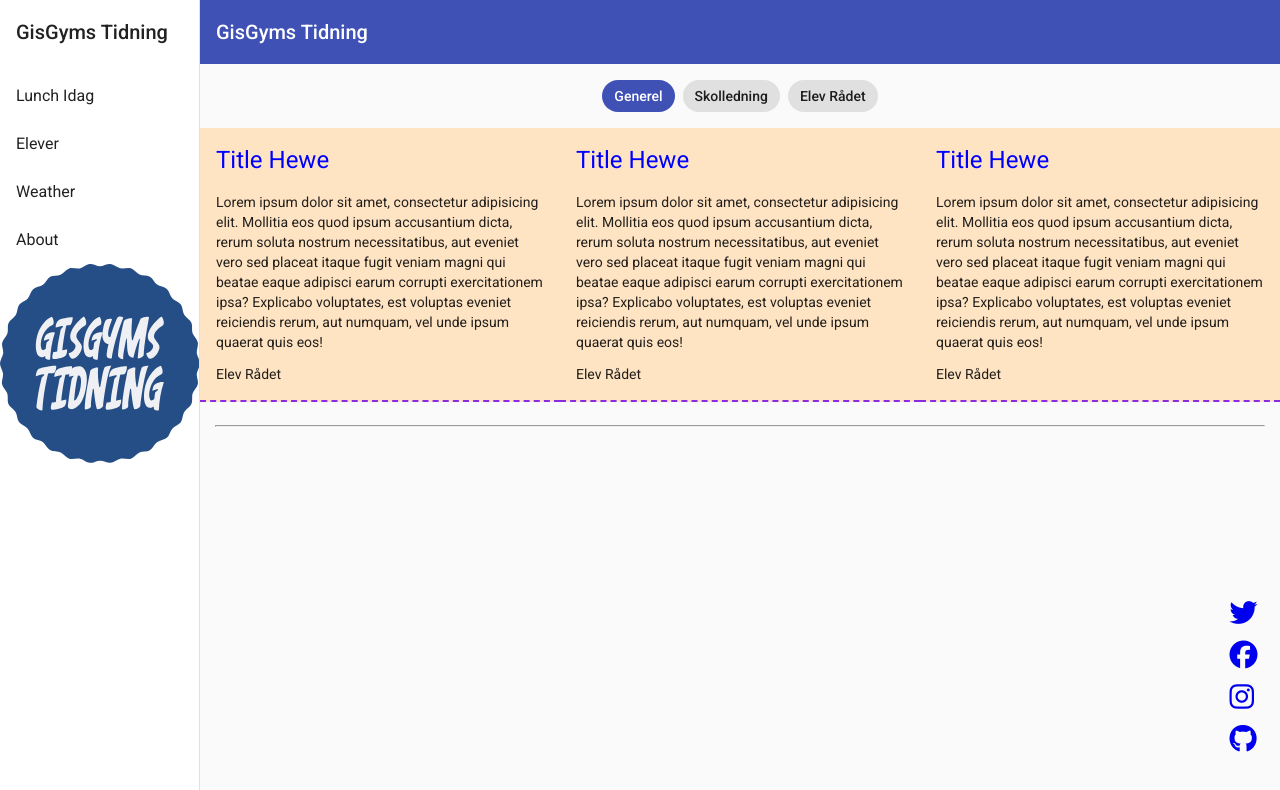
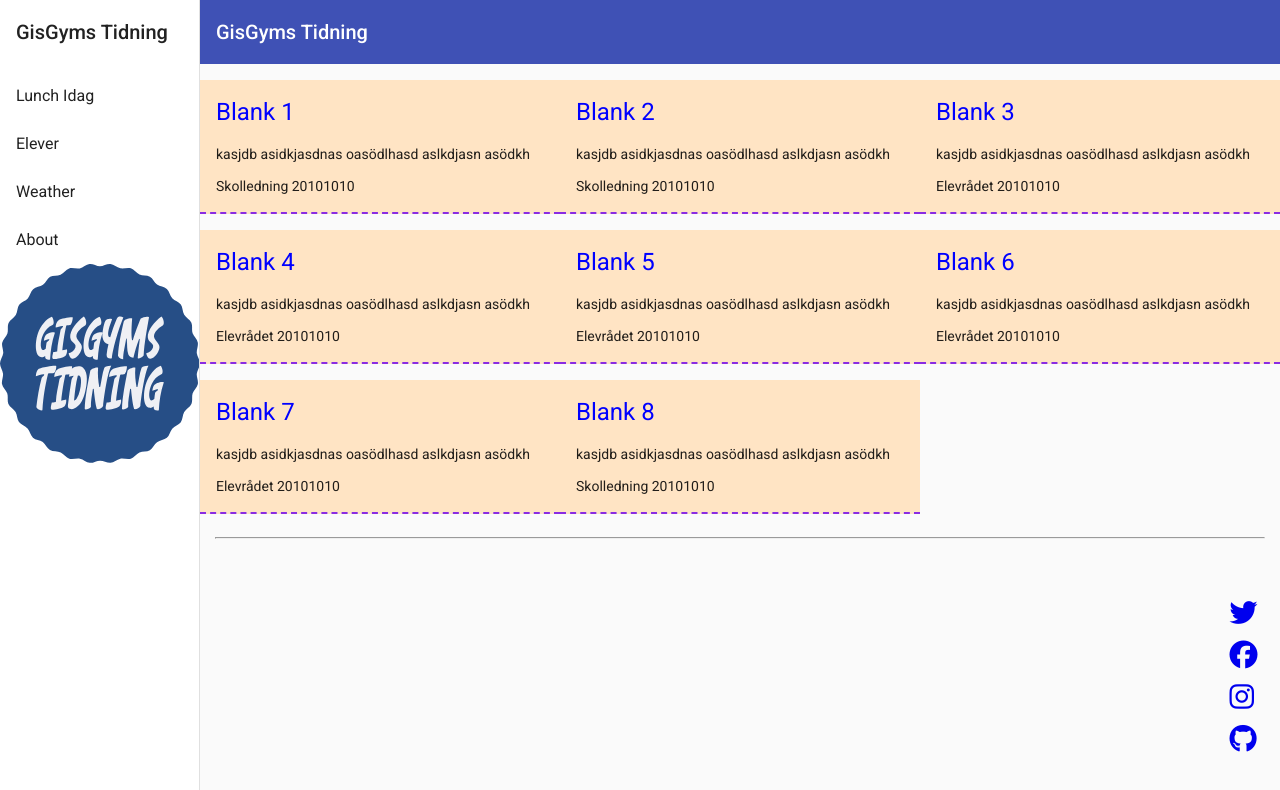
Before and after one commit to abdalrahman01/GisGyms-Tidning, an Angular app: page / in a window 1280 px wide. Shown: the top 790 px of the page. Built offline with nearby package versions, Linux system fonts and the light colour scheme.

Commit message:
added a json file for news articles

```diff
--- a/src/app/home/home.component.html
+++ b/src/app/home/home.component.html
@@ -1,51 +1,28 @@
 <div class="container">
     <div class="logo">
     </div>
-    <div class="author-chips">
+    <!-- <div class="author-chips">
         <mat-chip-list aria-label="Fish selection">
-            <mat-chip selected>Generel</mat-chip>
-            <mat-chip>Skolledning</mat-chip>
-            <mat-chip>Elev Rådet</mat-chip>
-          </mat-chip-list>
-    </div>
+            <mat-chip (click)="select_choice('Generel')">Generel</mat-chip>
+            <mat-chip (click)="select_choice('Skolledning')">Skolledning</mat-chip>
+            <mat-chip (click)="select_choice('Elevrådet')">Elev Rådet</mat-chip>
+        </mat-chip-list>
+
+    </div> -->
     <section class="news">
         <div class="news__items row">
-            <div class="news__item col-sm-12 col-md-6 col-lg-4">
+            <div class="news__item col-sm-12 col-md-6 col-lg-4" *ngFor="let artikel of News">
                 <h1 class="news__title">
-                    Title Hewe
+                    {{artikel.title}}
                 </h1>
                 <p class="news__content">
-                    Lorem ipsum dolor sit amet, consectetur adipisicing elit. Mollitia eos quod ipsum accusantium dicta, rerum soluta nostrum necessitatibus, aut eveniet vero sed placeat itaque fugit veniam magni qui beatae eaque adipisci earum corrupti exercitationem ipsa? Explicabo voluptates, est voluptas eveniet reiciendis rerum, aut numquam, vel unde ipsum quaerat quis eos!
+                    {{artikel.content}}
                 </p>
-                <span class="news__auther">
-                    Elev Rådet
+                <span class="news__author">
+                    {{artikel.author}}
                 </span>
+                <span class="news__date">{{artikel.date }}</span>
             </div>
-
-            <div class="news__item col-sm-12 col-md-6 col-lg-4">
-                <h1 class="news__title">
-                    Title Hewe
-                </h1>
-                <p class="news__content">
-                    Lorem ipsum dolor sit amet, consectetur adipisicing elit. Mollitia eos quod ipsum accusantium dicta, rerum soluta nostrum necessitatibus, aut eveniet vero sed placeat itaque fugit veniam magni qui beatae eaque adipisci earum corrupti exercitationem ipsa? Explicabo voluptates, est voluptas eveniet reiciendis rerum, aut numquam, vel unde ipsum quaerat quis eos!
-                </p>
-                <span class="news__auther">
-                    Elev Rådet
-                </span>
-            </div>
-
-            <div class="news__item col-sm-12 col-md-6 col-lg-4">
-                <h1 class="news__title">
-                    Title Hewe
-                </h1>
-                <p class="news__content">
-                    Lorem ipsum dolor sit amet, consectetur adipisicing elit. Mollitia eos quod ipsum accusantium dicta, rerum soluta nostrum necessitatibus, aut eveniet vero sed placeat itaque fugit veniam magni qui beatae eaque adipisci earum corrupti exercitationem ipsa? Explicabo voluptates, est voluptas eveniet reiciendis rerum, aut numquam, vel unde ipsum quaerat quis eos!
-                </p>
-                <span class="news__auther">
-                    Elev Rådet
-                </span>
-            </div>
-
         </div>
     </section>
     <hr>
--- a/src/app/home/home.component.ts
+++ b/src/app/home/home.component.ts
@@ -1,4 +1,5 @@
 import { Component, OnInit } from '@angular/core';
+import news from "../../assets/news/news.json";
 
 @Component({
   selector: 'app-home',
@@ -9,7 +10,13 @@ export class HomeComponent implements OnInit {
 
   constructor() { }
 
+
+  News: any = news;
+
   ngOnInit(): void {
   }
 
+
+
+
 }
--- /dev/null
+++ b/src/app/json-typings.d.ts
@@ -0,0 +1,4 @@
+declare module "*.json" {
+	const value: any;
+	export default value;
+}
--- /dev/null
+++ b/src/assets/news/news.json
@@ -0,0 +1,58 @@
+[
+    {
+        "title": "Blank 1",
+        "content": "kasjdb asidkjasdnas oasödlhasd aslkdjasn asödkh",
+        "author": "Skolledning",
+        "date": "20101010",
+        "id": "100"
+    },
+    {
+        "title": "Blank 2",
+        "content": "kasjdb asidkjasdnas oasödlhasd aslkdjasn asödkh",
+        "author": "Skolledning",
+        "date": "20101010",
+        "id": "101"
+    },
+    {
+        "title": "Blank 3",
+        "content": "kasjdb asidkjasdnas oasödlhasd aslkdjasn asödkh",
+        "author": "Elevrådet",
+        "date": "20101010",
+        "id": "102"
+    },
+    {
+        "title": "Blank 4",
+        "content": "kasjdb asidkjasdnas oasödlhasd aslkdjasn asödkh",
+        "author": "Elevrådet",
+        "date": "20101010",
+        "id": "103"
+    },
+    {
+        "title": "Blank 5",
+        "content": "kasjdb asidkjasdnas oasödlhasd aslkdjasn asödkh",
+        "author": "Elevrådet",
+        "date": "20101010",
+        "id": "104"
+    },
+    {
+        "title": "Blank 6",
+        "content": "kasjdb asidkjasdnas oasödlhasd aslkdjasn asödkh",
+        "author": "Elevrådet",
+        "date": "20101010",
+        "id": "105"
+    },
+    {
+        "title": "Blank 7",
+        "content": "kasjdb asidkjasdnas oasödlhasd aslkdjasn asödkh",
+        "author": "Elevrådet",
+        "date": "20101010",
+        "id": "106"
+    },
+    {
+        "title": "Blank 8",
+        "content": "kasjdb asidkjasdnas oasödlhasd aslkdjasn asödkh",
+        "author": "Skolledning",
+        "date": "20101010",
+        "id": "107"
+    }
+]
```
